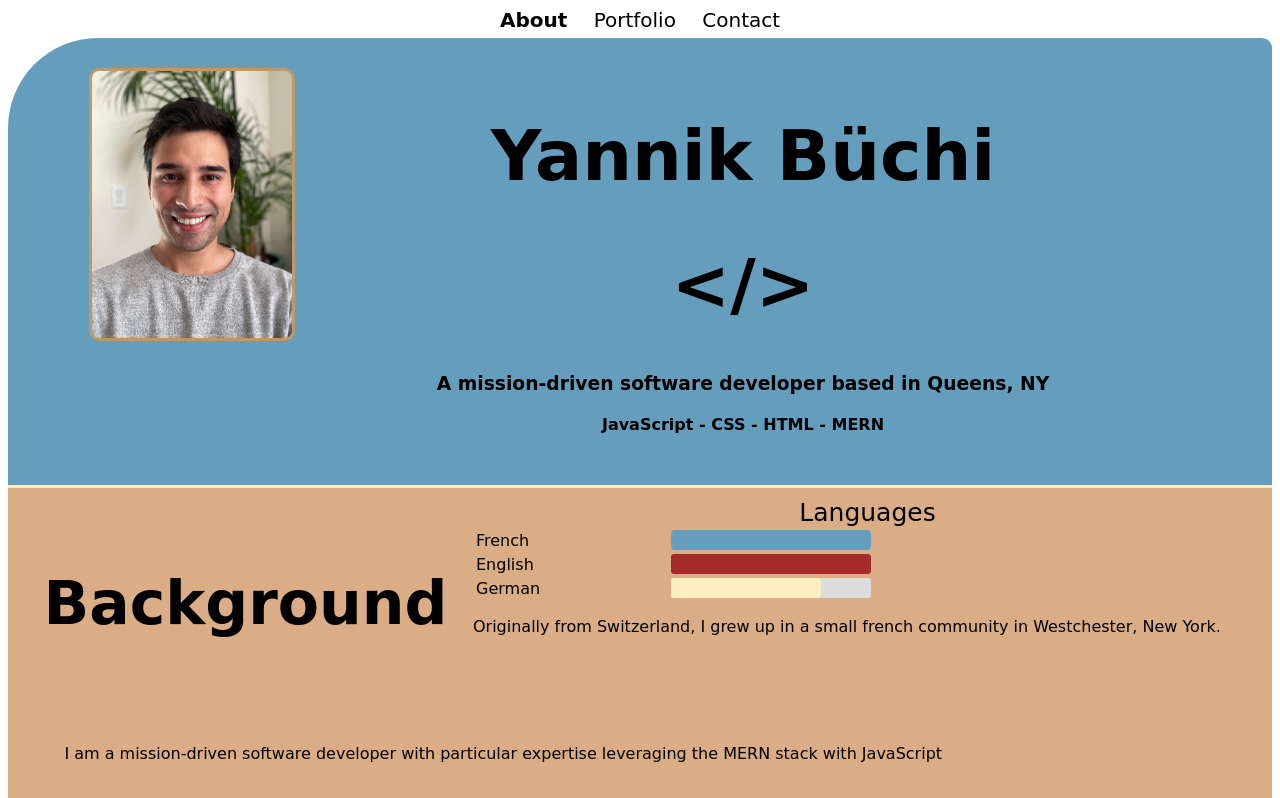
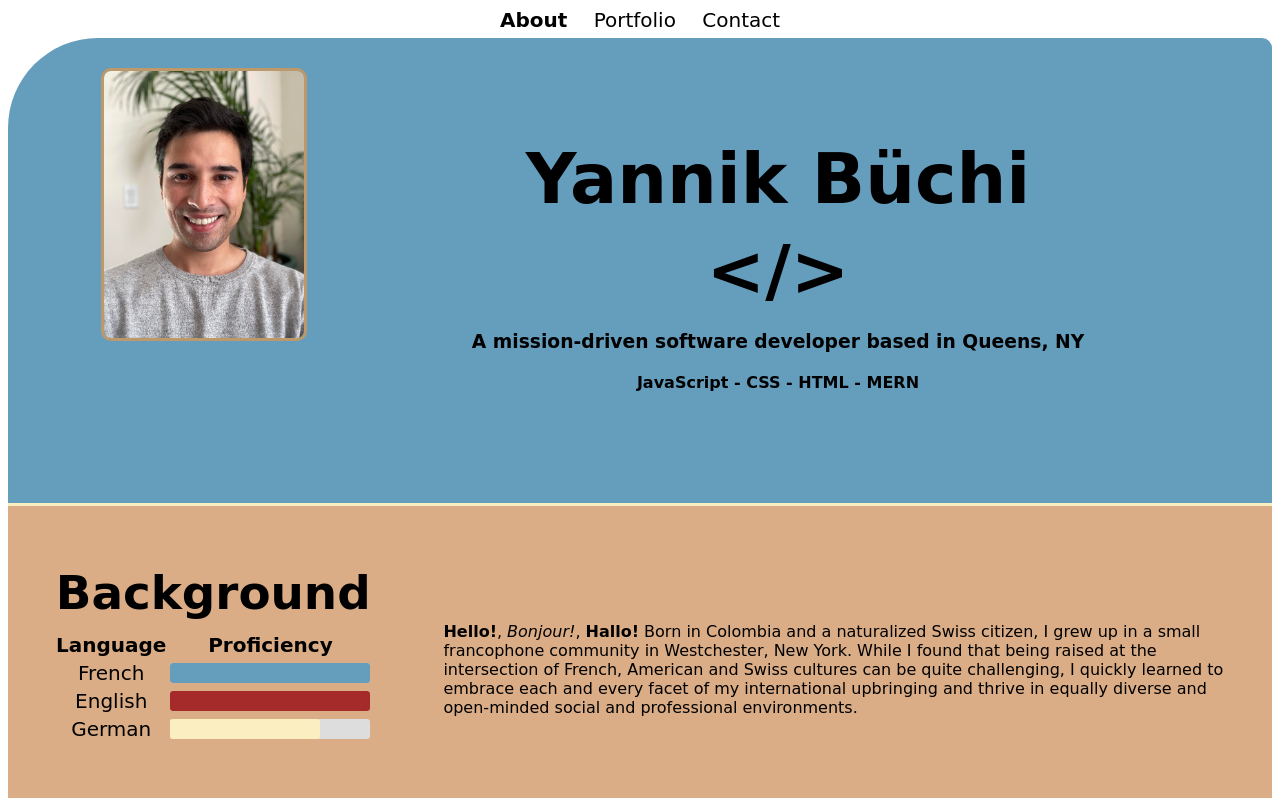
Before and after one commit to ybuchi/my-personal-website, a plain HTML site: page landing.html in a window 1280 px wide. Shown: the top 798 px of the page. Drawn offline with Linux system fonts and the light colour scheme; a web font is replaced by a local one.

Commit message:
Started fixing formatting of body content in the landing page.

```diff
--- a/landing.html
+++ b/landing.html
@@ -45,14 +45,15 @@
       <!-- Personal Background and Basic Life Outlook -->
       <section id="background">
         <div class="grid-container">
-          <figure class="first-col theme-box shake">
+          <article class="first-col theme-box shake">
             <h1>Background</h1>
-          </figure>
-          <div class="second-col">
-
-            <!-- Language Skills Table -->
-            <table id="language-table">
-              <caption>Languages</caption>
+             <!-- Language Skills Table -->
+             <table id="language-table">
+              <!-- <caption>Languages</caption> -->
+              <tr>
+                <th>Language</th>
+                <th>Proficiency</th>
+              </tr>
               <!-- FRENCH -->
               <tr>
                 <td>French</td>
@@ -83,7 +84,14 @@
                 </td>
               </tr>
             </table>
-            <p>Originally from Switzerland, I grew up in a small french community in Westchester, New York.</p>
+          </article>
+          <div class="second-col">
+            <p>
+              <strong>Hello!</strong>, <em>Bonjour!</em>, <strong>Hallo!</strong>
+               Born in Colombia and a naturalized Swiss citizen, I grew up in a small francophone community in Westchester, New York.
+               While I found that being raised at the intersection of French, American and Swiss cultures can be quite challenging, I quickly
+               learned to embrace each and every facet of my international upbringing and thrive in equally diverse and open-minded social and professional environments.
+            </p>
           </div>
         </div>
       </section>
--- a/style.css
+++ b/style.css
@@ -81,9 +81,13 @@ a.nav.active {
     grid-template-columns: auto auto;
 }
 .first-col {
+    margin: 0px 5px;
+    padding: 0px 30px;
     grid-column: 1;
 }
 .second-col {
+    margin: 0px 5px;
+    padding: 60px 30px;
     grid-column: 2;
 }
 .third-col {
@@ -97,9 +101,11 @@ a.nav.active {
 .theme-box {
     font-size: 40px;
     text-align: center;
-    margin: 20px 5px ;
+    margin: 10px 5px ;
 }
-
+section {
+    padding: 30px 0px;
+}
 section div[class="grid-container"] {
     padding: 10px;
 }
@@ -108,9 +114,6 @@ section div[class="grid-container"] {
 }
 .language-icon {
     width: 30px;
-}
-table {
-    width: 100%;
 }
 caption {
     font-size: 25px;
@@ -141,6 +144,13 @@ caption {
     width: 0px; background-color: #FBEEC1;
     border-radius:3px;
     animation: skills-bar-intermediate 2s forwards;
+}
+
+table[id="language-table"]{
+    font-size: 20px;
+}
+h1 {
+    margin: 10px 0px;
 }
 
 
```
